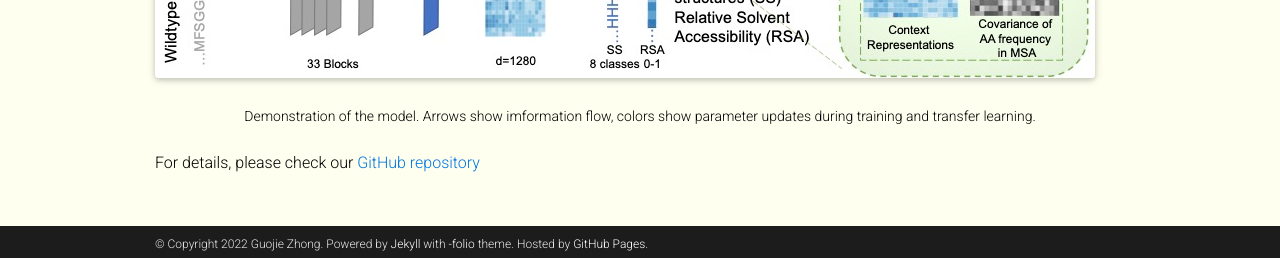
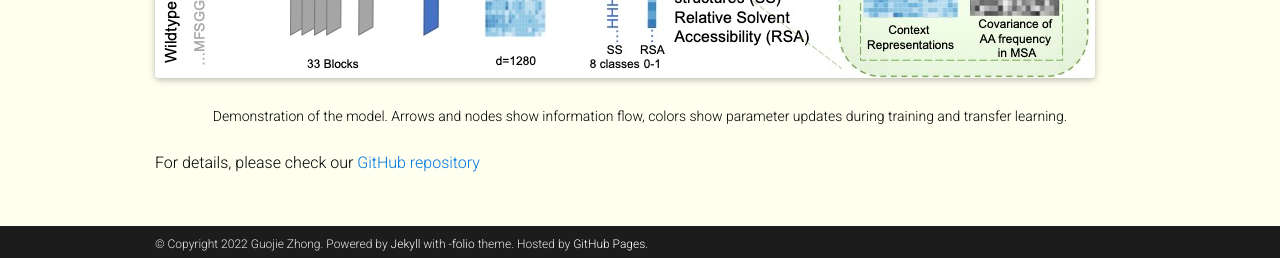
Before and after one commit to zhongguojie1998/GuojieZhong, a Jekyll site: the page built from _projects/3_RESCVE.md, in a window 1280 px wide and 1005 px high. Shown: the part 744-1002 px from the top of the window. Built offline with Jekyll 4.4.1, drawn with Linux system fonts in a browser that asks for light colours; full-size pictures stand in for the smaller copies a plugin makes; comment, search, counter and statistics services are not loaded; a style sheet for code colours, icons or effects is not loaded.

Commit message:
Update 3_RESCVE.md

```diff
--- a/_projects/3_RESCVE.md
+++ b/_projects/3_RESCVE.md
@@ -17,7 +17,7 @@ Accurate prediction of functional impact for missense variants is fundamental fo
     </div>
 </div>
 <div class="caption">
-    Demonstration of the model. Arrows show imformation flow, colors show parameter updates during training and transfer learning.
+    Demonstration of the model. Arrows and nodes show information flow, colors show parameter updates during training and transfer learning.
 </div>
 
 For details, please check our <a href="https://github.com/ShenLab/rescve">GitHub repository</a>
```
